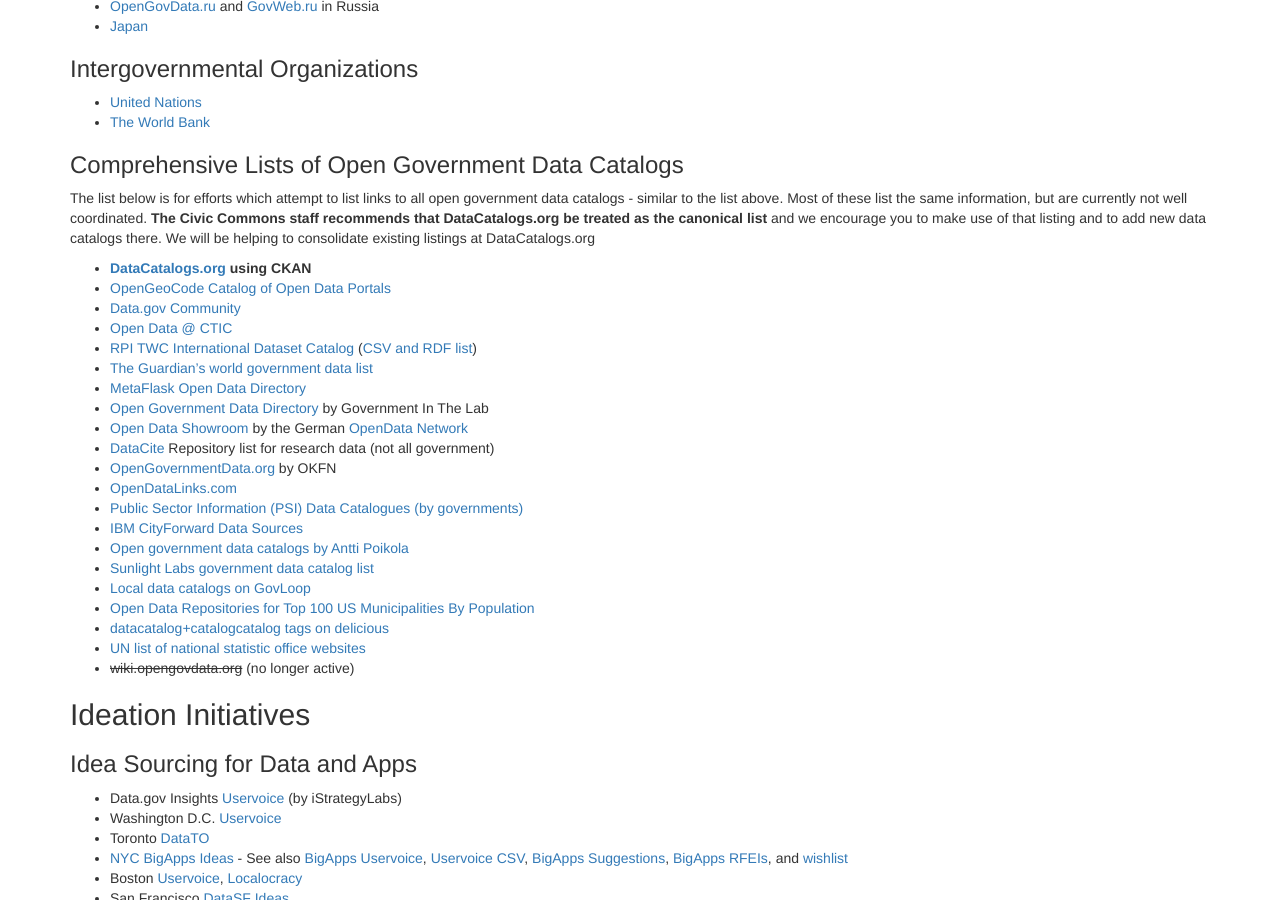
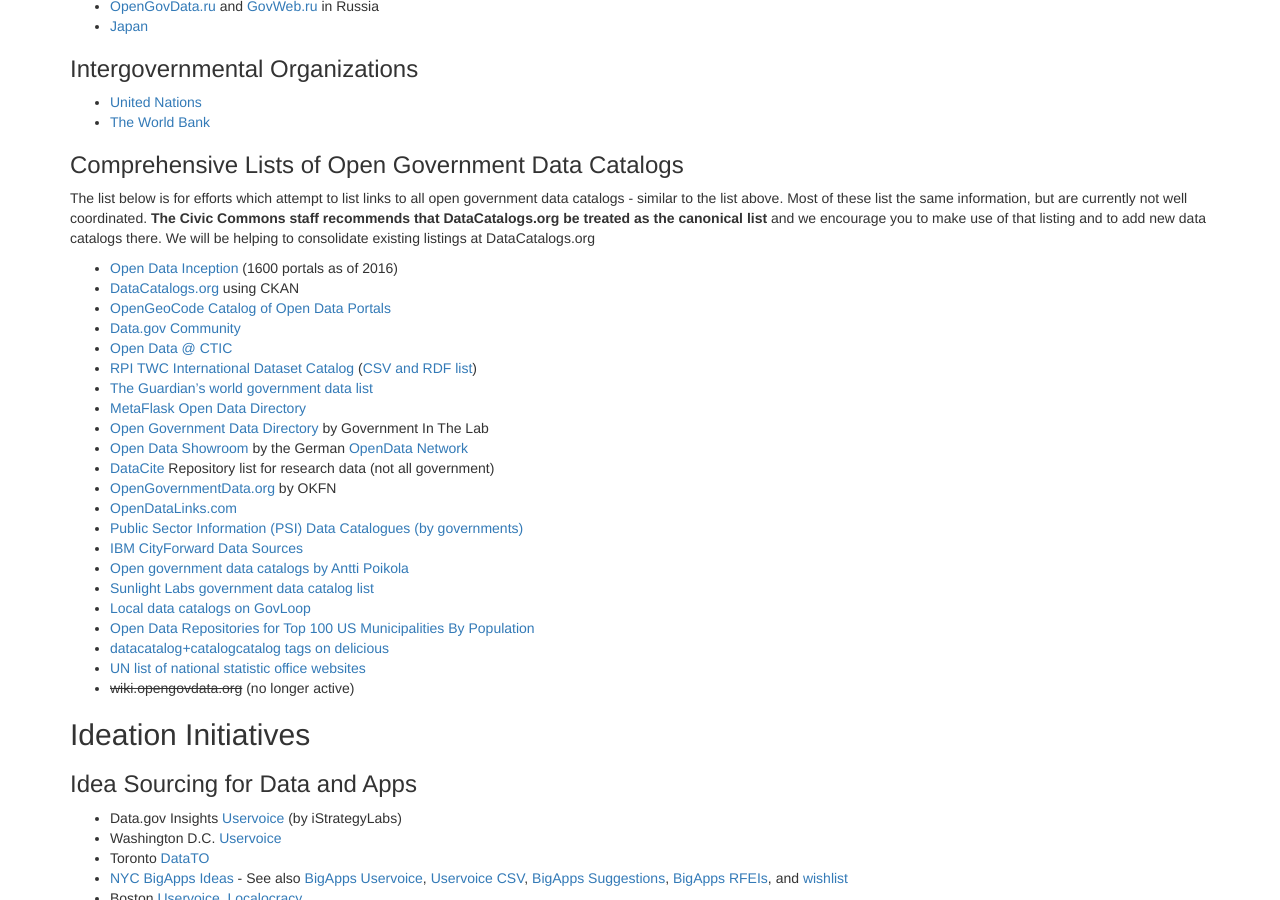
Before and after one commit to CivComs/wiki, a Jekyll site: the page built from Initiatives.md, in a window 1280 px wide and 900 px high, scrolled down 2816 px. Built offline with Jekyll 4.4.1, drawn with Linux system fonts in a browser that asks for light colours; nearby versions of some CDN libraries; library files that are not in the unit come from our copies.

Commit message:
Adding http://opendatainception.io

```diff
--- a/Initiatives.md
+++ b/Initiatives.md
@@ -148,7 +148,8 @@ Open Data Initiatives
 
 The list below is for efforts which attempt to list links to all open government data catalogs - similar to the list above. Most of these list the same information, but are currently not well coordinated. **The Civic Commons staff recommends that DataCatalogs.org be treated as the canonical list** and we encourage you to make use of that listing and to add new data catalogs there. We will be helping to consolidate existing listings at DataCatalogs.org
 
--   **[DataCatalogs.org](http://DataCatalogs.org) using CKAN**
+-   [Open Data Inception](http://opendatainception.io/) (1600 portals as of 2016)
+-   [DataCatalogs.org](http://DataCatalogs.org) using CKAN
 -   [OpenGeoCode Catalog of Open Data Portals](http://www.opengeocode.org/opendata/)
 -   [Data.gov Community](http://www.data.gov/opendatasites)
 -   [Open Data @ CTIC](http://datos.fundacionctic.org/sandbox/catalog/faceted/)
```
